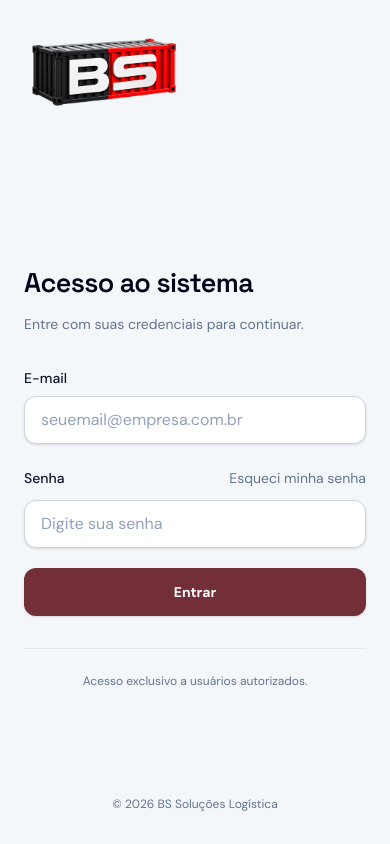
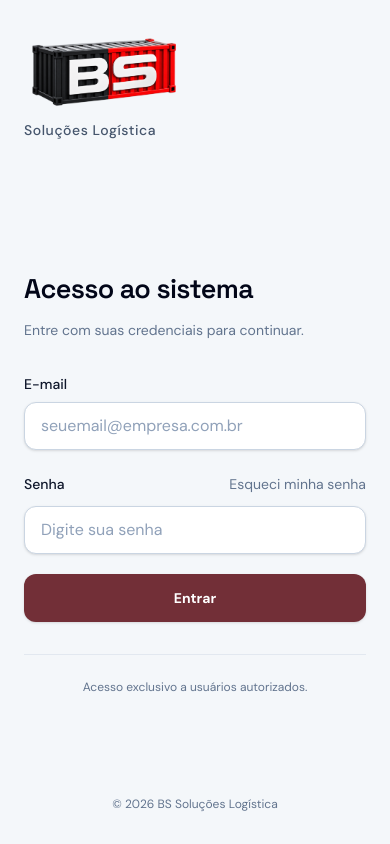
Before and after one commit to therunnas/bslogistica, a Next.js app: page /login in a window 390 px wide. Built offline with nearby package versions, Linux system fonts and the light colour scheme; no server answers.

Commit message:
fix(auth): refine mobile login branding

```diff
--- a/src/app/login/page.tsx
+++ b/src/app/login/page.tsx
@@ -100,8 +100,14 @@ export default function Login() {
   return (
     <main className="min-h-screen bg-background lg:grid lg:grid-cols-2">
       <section className="relative z-10 flex min-h-screen flex-col bg-[#f4f7fa] px-6 py-8 sm:px-10 lg:px-16 xl:px-24">
-        <div className="mb-12 lg:hidden">
-          <LogoLogin mobile />
+        <div className="mb-8 lg:hidden">
+          <div className="inline-flex flex-col items-start">
+            <LogoLogin mobile />
+
+            <p className="mt-2 text-sm font-medium tracking-[0.04em] text-slate-600">
+              Soluções Logística
+            </p>
+          </div>
         </div>
 
         <div className="flex flex-1 items-center justify-center">
```
